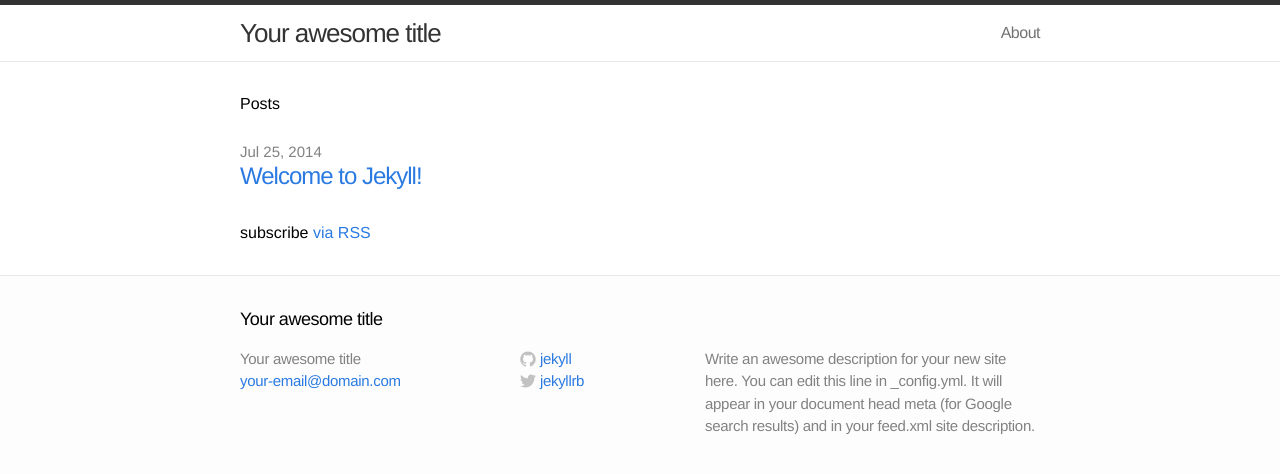
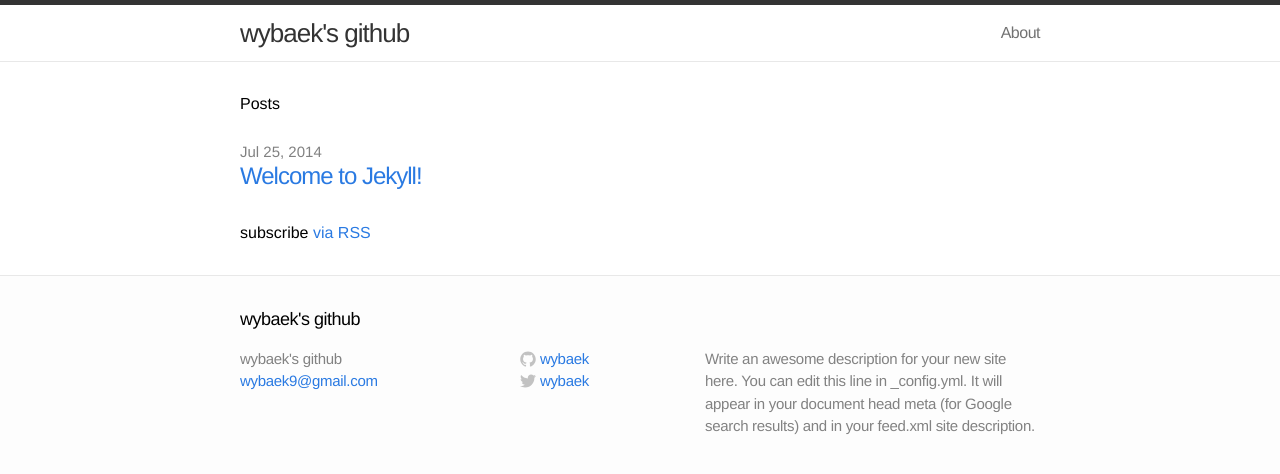
Before and after one commit to wybaek/wybaek.github.com, a Jekyll site: the page built from index.html, in a window 1280 px wide. Shown: the top 474 px of the page. Built offline with Jekyll 4.4.1, drawn with Linux system fonts in a browser that asks for light colours.

Commit message:
gitignore

```diff
--- a/_config.yml
+++ b/_config.yml
@@ -1,11 +1,11 @@
 # Site settings
-title: Your awesome title
-email: your-email@domain.com
+title: wybaek's github
+email: wybaek9@gmail.com
 description: "Write an awesome description for your new site here. You can edit this line in _config.yml. It will appear in your document head meta (for Google search results) and in your feed.xml site description."
-baseurl: ""
-url: "http://yourdomain.com"
-twitter_username: jekyllrb
-github_username:  jekyll
+baseurl: "/blog"
+url: "http://wybaek.github.io"
+twitter_username: wybaek
+github_username:  wybaek
 
 # Build settings
 markdown: kramdown
```
